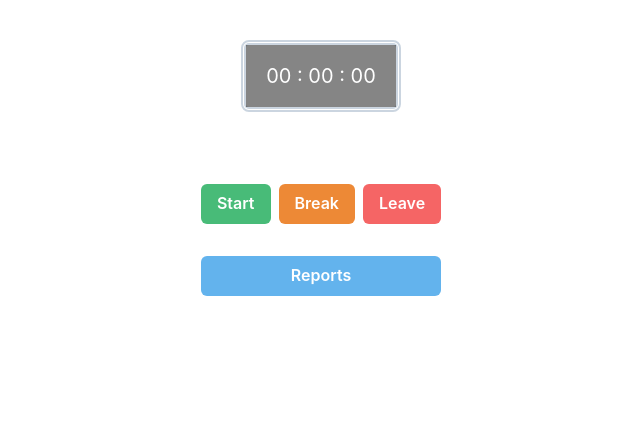
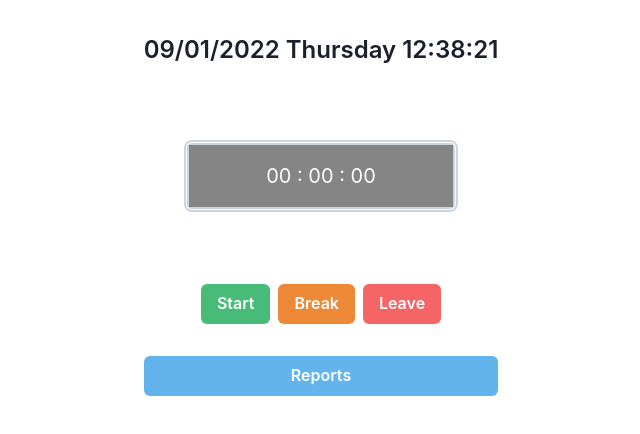
Before and after one commit to S-hub1996/Time-Track.Ext, a React (Create React App) app in the folder track-time-ext/: page / in a window 1280 px wide. Shown: the top 434 px of the page, without its empty margins (319-959 px from the left). Built offline with nearby package versions, Linux system fonts and the light colour scheme.

Commit message:
date time and day visible on top

```diff
--- a/track-time-ext/src/Timer/TimerComponent.jsx
+++ b/track-time-ext/src/Timer/TimerComponent.jsx
@@ -69,8 +69,9 @@ let TotalTime= `${("0" + Math.floor((time / 3600000) % 60)).slice(-2)}${" "}:${"
   // console.log(currtime, dayName, today);
 
   return (
-    <Center>
+    <Center m={8}>
       <Stack gap={8}>
+          <Text fontWeight={'semibold'} fontSize={'2xl'}>{today+" "+dayName+" "+currtime}</Text>
         <Box m={10} border={"5px double "} borderColor={"gray.300"} rounded={8}>
           <Text
             p={4}
```
